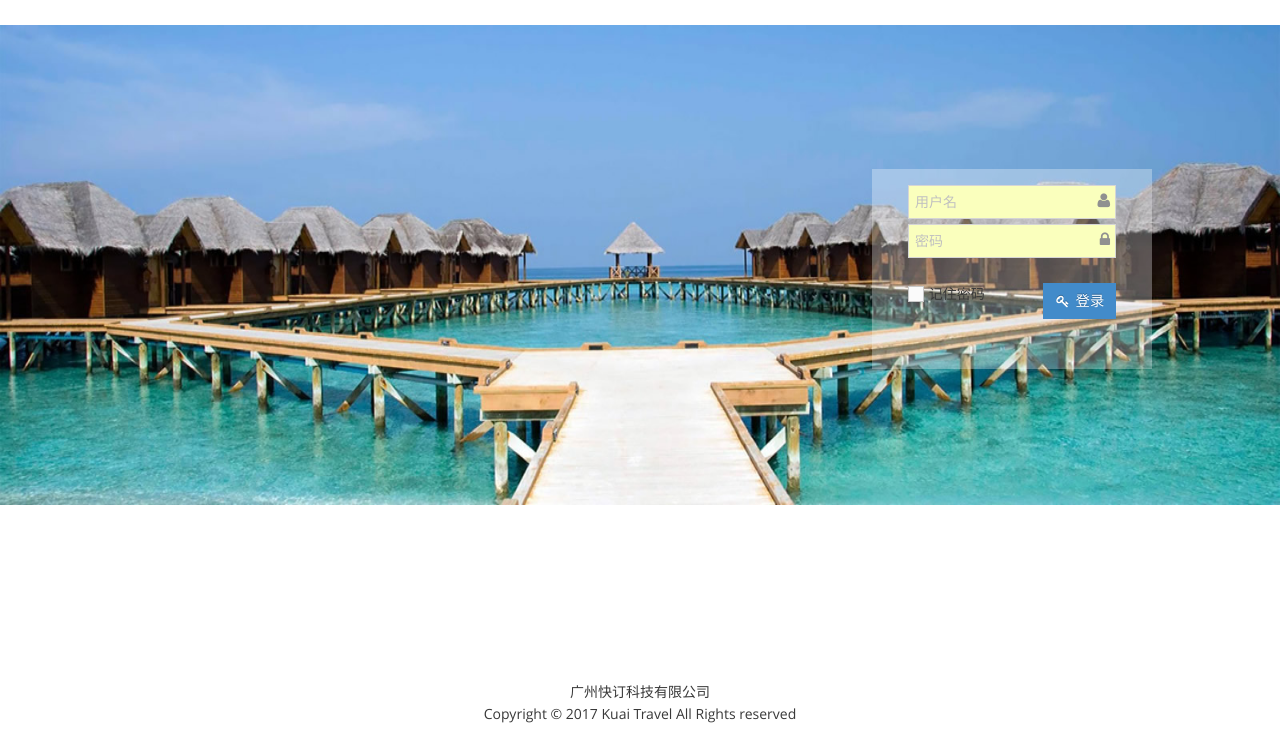
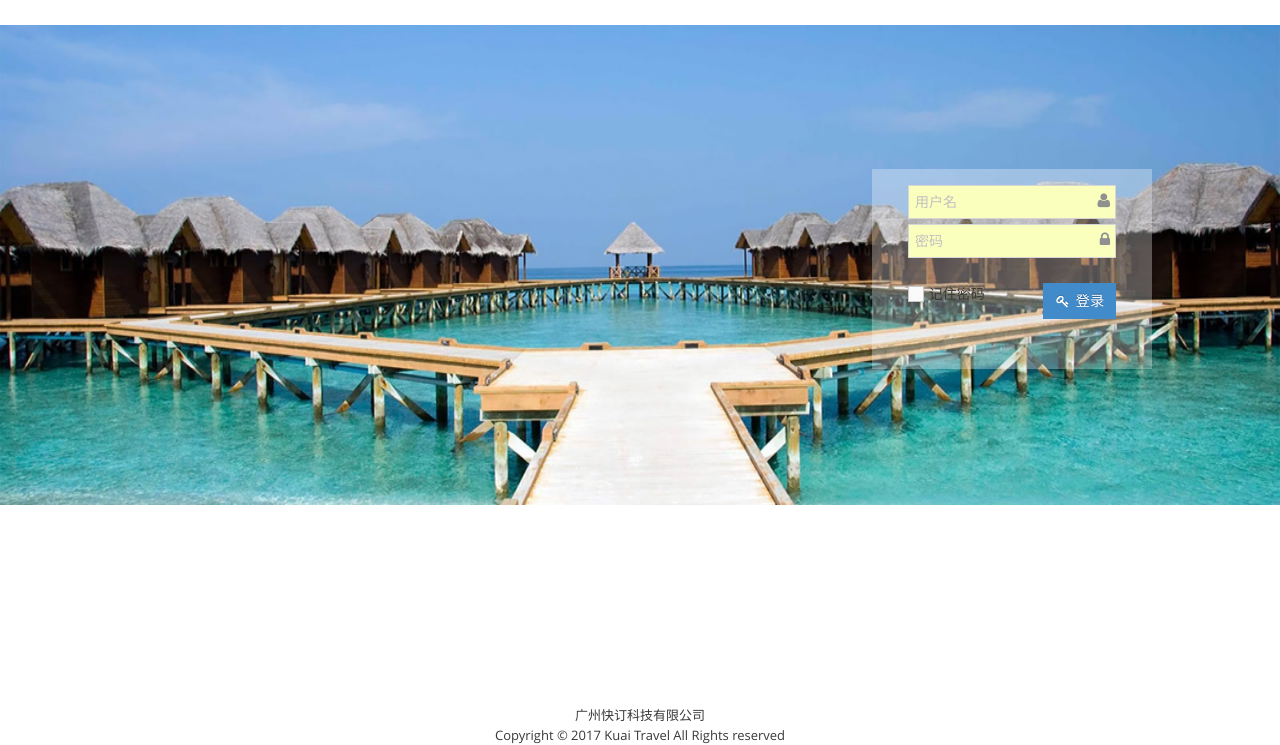
Before and after one commit to jianhua12/kuaiding, a plain HTML site: page login.html in a window 1280 px wide. Shown: the part 55-800 px from the top of the page. Drawn offline with Linux system fonts and the light colour scheme.

Commit message:
a
Signed-off-by: jianhua12 <1161338679@qq.com>

```diff
--- a/login.html
+++ b/login.html
@@ -65,14 +65,14 @@
 	  </div>
 
 <div class="footer" >
-		<div class="footer-inner" style="position:absolute;width:100%; height:8%;">
+		<div class="footer-inner">
 
-				<span class="bigger-80" style="height:1%;">
+				<span class="bigger">
 					广州快订科技有限公司
 				</span>
 				<br>
 
-				<span class="bigger-80">
+				<span class="bigger">
 					Copyright &copy; 2017 Kuai Travel All Rights reserved
 				</span>
 
```
